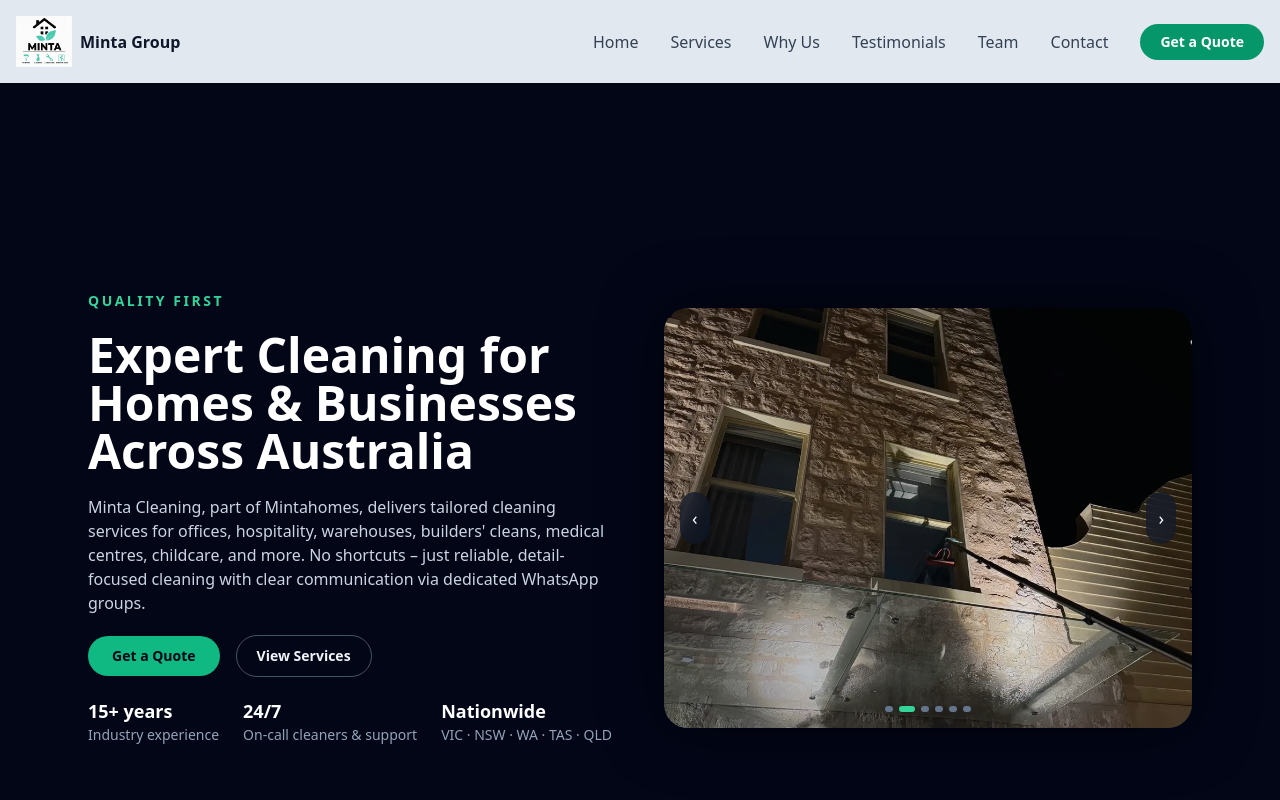
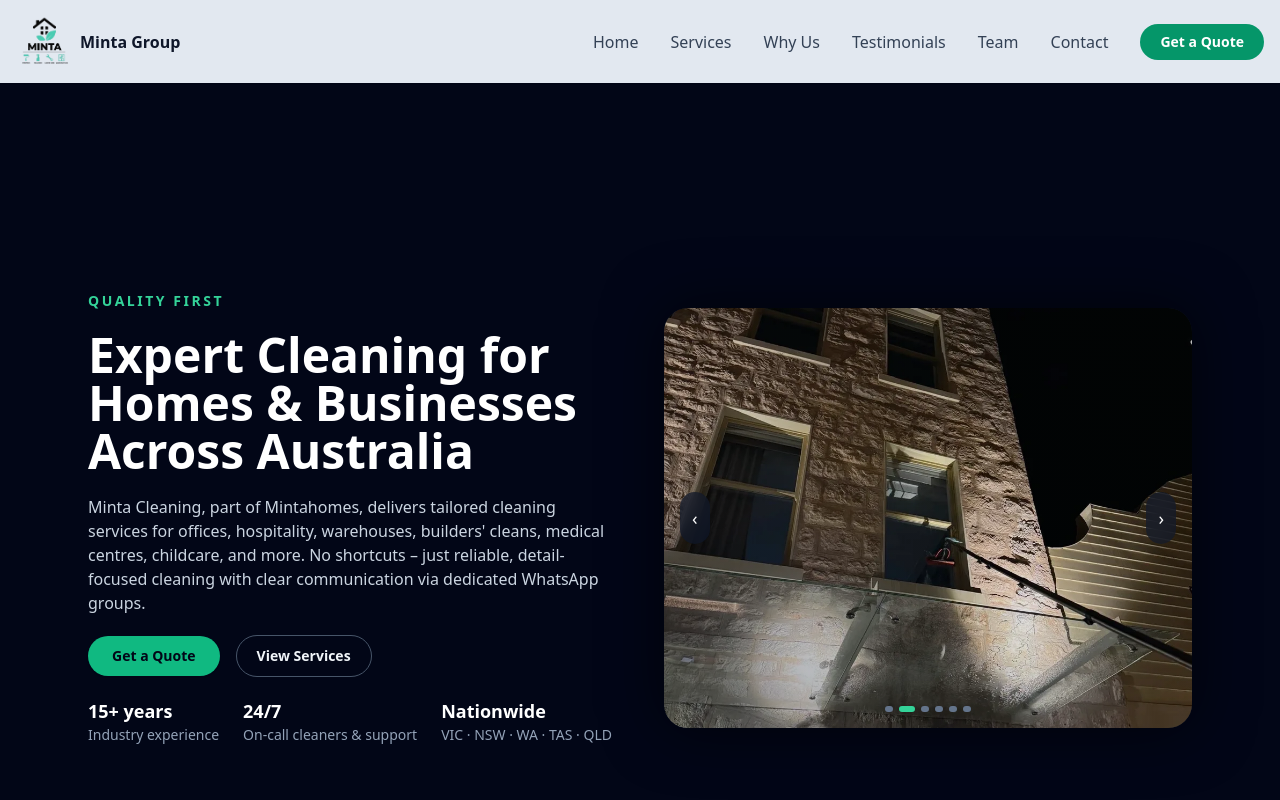
Before and after one commit to devmintagroup-sudo/mintacleaning, a Next.js app: page / in a window 1280 px wide. Shown: the top 800 px of the page. Built offline with nearby package versions, Linux system fonts and the light colour scheme.

Commit message:
new logo without backround updated

```diff
--- a/components/Navbar.tsx
+++ b/components/Navbar.tsx
@@ -24,7 +24,7 @@ export default function Navbar() {
         {/* LOGO */}
         <Link href="/" className="flex items-center gap-2">
           <Image
-            src="/logo/minta_logo.png"
+            src="/logo/minta_logo_nobg.png"
             alt="Minta Cleaning Logo"
             width={56}
             height={56}
```
Also changed, not shown: public/logo/minta_logo_nobg.png (added).
